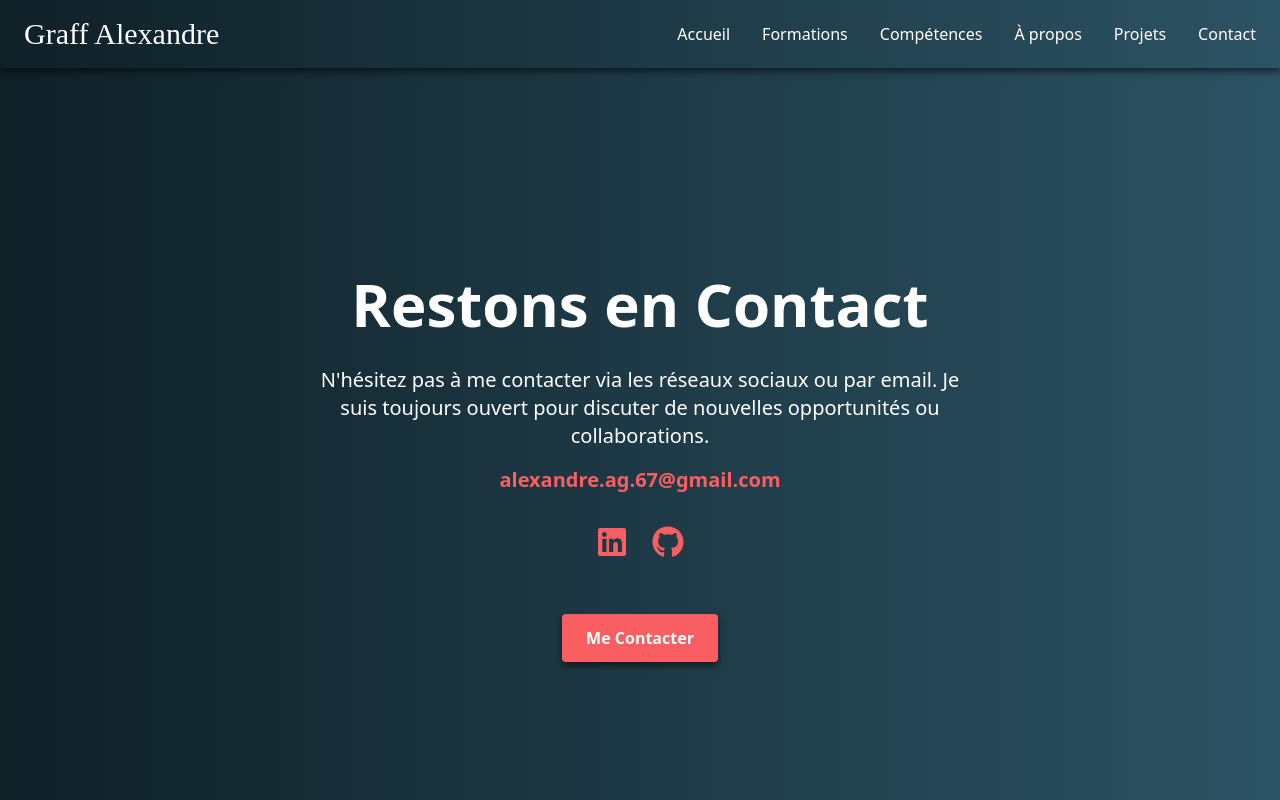
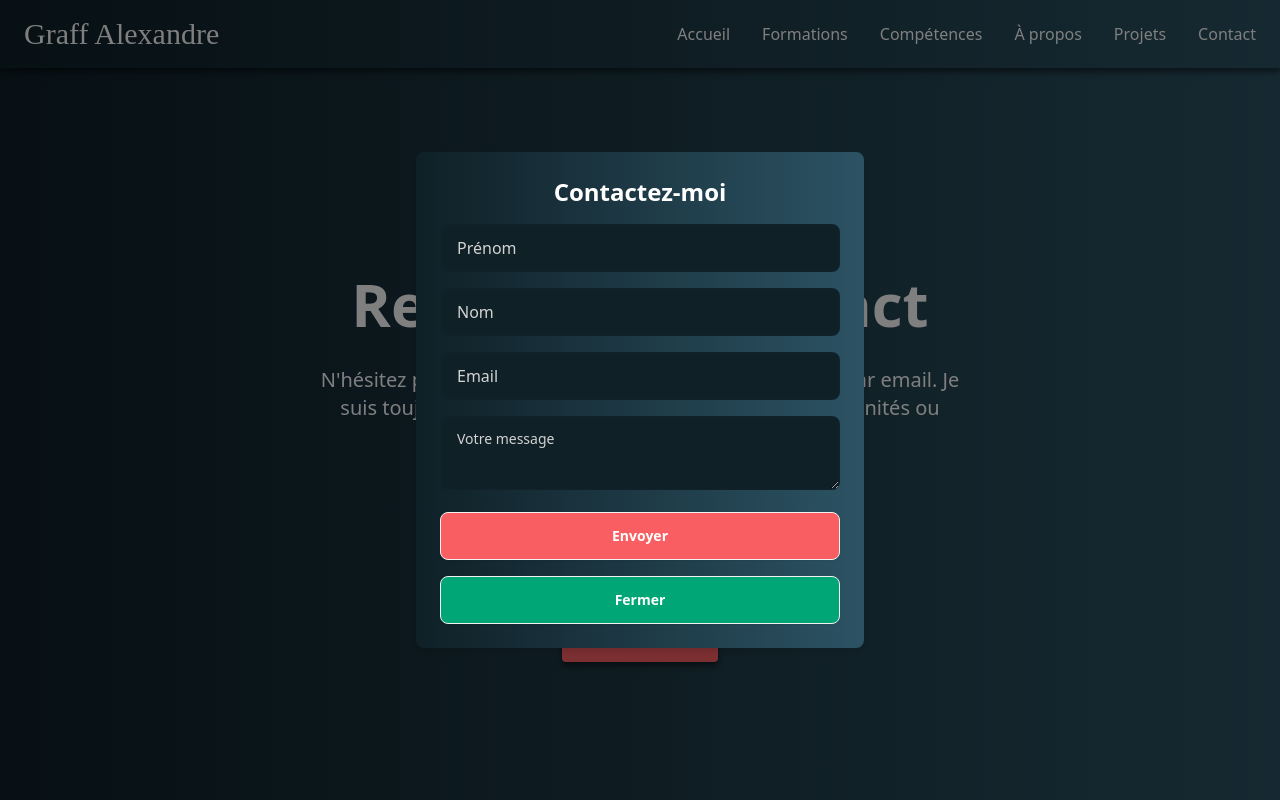
Before and after one commit to alexandreg67/mon-portfolio, a Next.js app: page /contact in a window 1280 px wide. Both pictures are taken after a click on the button "Me Contacter". Built offline with nearby package versions, Linux system fonts and the light colour scheme.

Commit message:
mise en place de la modale de contact

```diff
--- /dev/null
+++ b/app/api/contact/route.ts
@@ -0,0 +1,31 @@
+import { NextResponse } from 'next/server';
+import nodemailer from 'nodemailer';
+
+export async function POST(request: Request) {
+	const { firstName, lastName, email, message } = await request.json();
+
+	const transporter = nodemailer.createTransport({
+		service: 'Gmail',
+		auth: {
+			user: process.env.GMAIL_USER,
+			pass: process.env.GMAIL_PASS,
+		},
+	});
+
+	try {
+		await transporter.sendMail({
+			from: process.env.GMAIL_USER,
+			to: email,
+			subject: 'Confirmation de votre message',
+			text: `Bonjour ${firstName} ${lastName},\n\nMerci de m'avoir contacté. Je vous confirme que j'ai bien reçu votre message et je l'ai pris en compte.\n\nJe vais le traiter avec la plus grande attention et je reviendrai vers vous dans les meilleurs délais.\n\nN'hésitez pas à me recontacter si vous avez d'autres questions ou si vous souhaitez ajouter des informations complémentaires.\n\nCordialement,\n\nAlexandre`,
+		});
+
+		return NextResponse.json({ message: 'Email envoyé avec succès' });
+	} catch (error) {
+		console.error("Erreur lors de l'envoi de l'email:", error);
+		return NextResponse.json(
+			{ message: "Erreur lors de l'envoi de l'email" },
+			{ status: 500 }
+		);
+	}
+}
--- /dev/null
+++ b/app/components/ContactModal.tsx
@@ -0,0 +1,90 @@
+import { useState } from 'react';
+
+interface ContactModalProps {
+	isOpen: boolean;
+	onClose: () => void;
+}
+
+const ContactModal: React.FC<ContactModalProps> = ({ isOpen, onClose }) => {
+	const [firstName, setFirstName] = useState('');
+	const [lastName, setLastName] = useState('');
+	const [email, setEmail] = useState('');
+	const [message, setMessage] = useState('');
+
+	const handleSubmit = async (e: React.FormEvent) => {
+		e.preventDefault();
+		try {
+			const res = await fetch('/api/contact', {
+				method: 'POST',
+				headers: {
+					'Content-Type': 'application/json',
+				},
+				body: JSON.stringify({ firstName, lastName, email, message }),
+			});
+
+			if (res.ok) {
+				alert('Votre message a été envoyé avec succès');
+				onClose();
+			} else {
+				alert("Une erreur est survenue lors de l'envoi du message");
+			}
+		} catch (error) {
+			console.error('Failed to send message:', error);
+			alert("Erreur lors de l'envoi du message");
+		}
+	};
+
+	if (!isOpen) return null;
+
+	return (
+		<div className="fixed inset-0 flex items-center justify-center z-50 bg-black bg-opacity-50">
+			<div className="bg-hero-gradient text-textPrimary rounded-lg shadow-custom-light p-6 w-full max-w-md">
+				<h2 className="text-2xl font-bold text-center mb-4">Contactez-moi</h2>
+				<form onSubmit={handleSubmit}>
+					<input
+						type="text"
+						placeholder="Prénom"
+						value={firstName}
+						onChange={(e) => setFirstName(e.target.value)}
+						className="input input-bordered w-full mb-4 text-textPrimary bg-backgroundStart placeholder-textSecondary"
+						required
+					/>
+					<input
+						type="text"
+						placeholder="Nom"
+						value={lastName}
+						onChange={(e) => setLastName(e.target.value)}
+						className="input input-bordered w-full mb-4 text-textPrimary bg-backgroundStart placeholder-textSecondary"
+						required
+					/>
+					<input
+						type="email"
+						placeholder="Email"
+						value={email}
+						onChange={(e) => setEmail(e.target.value)}
+						className="input input-bordered w-full mb-4 text-textPrimary bg-backgroundStart placeholder-textSecondary"
+						required
+					/>
+					<textarea
+						placeholder="Votre message"
+						value={message}
+						onChange={(e) => setMessage(e.target.value)}
+						className="textarea textarea-bordered w-full mb-4 text-textPrimary bg-backgroundStart placeholder-textSecondary"
+						required
+					></textarea>
+					<button type="submit" className="btn bg-primary text-white w-full">
+						Envoyer
+					</button>
+				</form>
+				<button
+					onClick={onClose}
+					className="btn bg-secondary text-white mt-4 w-full"
+				>
+					Fermer
+				</button>
+			</div>
+		</div>
+	);
+};
+
+export default ContactModal;
--- a/app/contact/page.tsx
+++ b/app/contact/page.tsx
@@ -1,7 +1,15 @@
+'use client';
+
+import { useState } from 'react';
+import ContactModal from '../components/ContactModal';
 import { FaLinkedin, FaGithub } from 'react-icons/fa';
-import Image from 'next/image';
 
 export default function ContactPage() {
+	const [isModalOpen, setIsModalOpen] = useState(false);
+
+	const openModal = () => setIsModalOpen(true);
+	const closeModal = () => setIsModalOpen(false);
+
 	return (
 		<section className="min-h-screen px-4 sm:px-6 md:px-8 lg:px-10 flex flex-col items-center justify-center  text-textPrimary">
 			<div className="max-w-3xl w-full text-center px-6 sm:px-8 md:px-12">
@@ -17,7 +25,7 @@ export default function ContactPage() {
 					href="mailto:alexandre.ag.67@gmail.com"
 					className="text-xl font-bold text-primary hover:text-secondary transition duration-300 mb-8 block"
 				>
-					alexandre.ag.67@gmail.com
+					alexgraff67@gmail.com
 				</a>
 				<div className="flex justify-center space-x-6 mb-8">
 					<a
@@ -51,9 +59,13 @@ export default function ContactPage() {
             />
           </a> */}
 				</div>
-				<button className="mt-6 px-6 py-3 bg-primary text-white font-bold rounded shadow-custom-dark hover:bg-secondary transition duration-300">
+				<button
+					onClick={openModal}
+					className="mt-6 px-6 py-3 bg-primary text-white font-bold rounded shadow-custom-dark hover:bg-secondary transition duration-300"
+				>
 					Me Contacter
 				</button>
+				<ContactModal isOpen={isModalOpen} onClose={closeModal} />
 			</div>
 		</section>
 	);
--- a/app/page.tsx
+++ b/app/page.tsx
@@ -1,4 +1,14 @@
+'use client';
+
+import { useState } from 'react';
+import ContactModal from './components/ContactModal';
+
 export default function HomePage() {
+	const [isModalOpen, setIsModalOpen] = useState(false);
+
+	const openModal = () => setIsModalOpen(true);
+	const closeModal = () => setIsModalOpen(false);
+
 	return (
 		<div className="flex flex-col items-center justify-center px-4 md:px-8">
 			<h1 className="text-5xl font-headline mb-4 text-center">
@@ -7,9 +17,13 @@ export default function HomePage() {
 			<p className="text-xl font-body text-textSecondary text-center">
 				Découvrez mes projets et contactez-moi pour collaborer !
 			</p>
-			<button className="mt-6 px-6 py-3 bg-primary text-white font-bold rounded shadow-custom-dark hover:bg-secondary transition duration-300">
+			<button
+				onClick={openModal}
+				className="mt-6 px-6 py-3 bg-primary text-white font-bold rounded shadow-custom-dark hover:bg-secondary transition duration-300"
+			>
 				Me Contacter
 			</button>
+			<ContactModal isOpen={isModalOpen} onClose={closeModal} />
 		</div>
 	);
 }
--- a/package.json
+++ b/package.json
@@ -17,6 +17,7 @@
     "daisyui": "^4.12.10",
     "devicon": "^2.16.0",
     "next": "14.2.5",
+    "nodemailer": "^6.9.14",
     "react": "^18.3.1",
     "react-dom": "^18.3.1",
     "react-icons": "^5.3.0",
@@ -24,6 +25,7 @@
   },
   "devDependencies": {
     "@types/node": "^20",
+    "@types/nodemailer": "^6.4.15",
     "@types/react": "^18",
     "@types/react-dom": "^18",
     "eslint": "^8",
```
Also changed, not shown: 1 other file (tests, documents, lock files or other folders).
